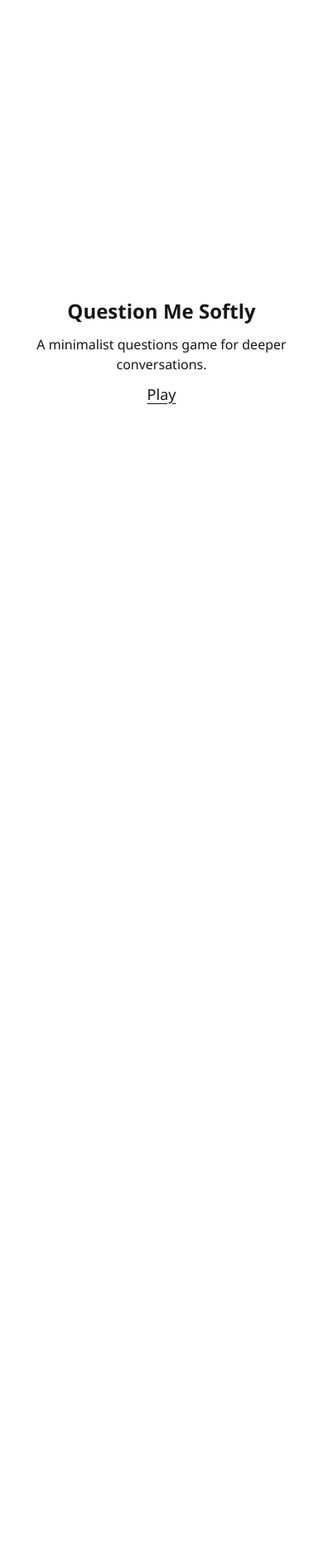
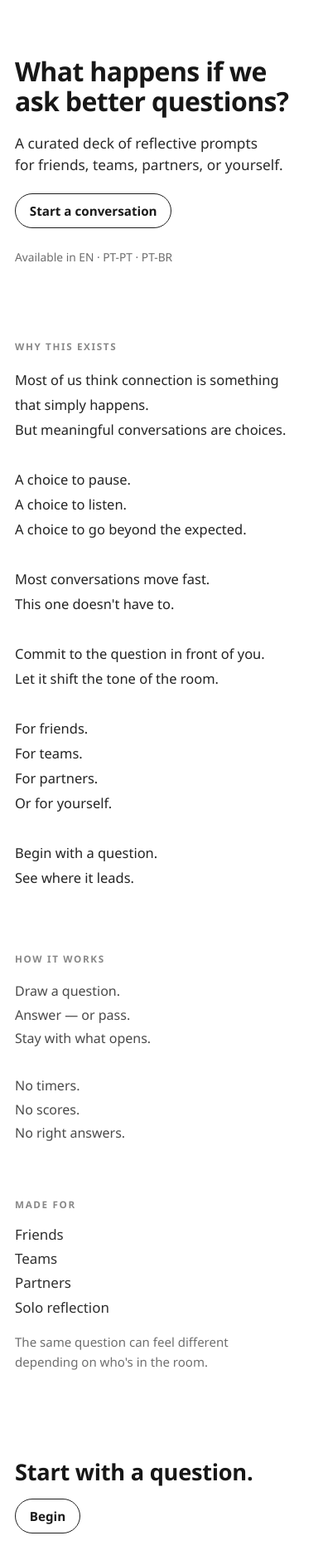
Before and after one commit to carlarsmendes/questionmesoftly_v2, a Next.js app in the folder question-me-softly/: page / in a window 390 px wide. Shown: the top 1886 px of the page at 83% size. Before the commit the page ends 844 px from the top, so only its background shows below. Built offline with nearby package versions, Linux system fonts and the light colour scheme.

Commit message:
feat: implement structured reflective landing page

```diff
--- a/question-me-softly/src/app/page.module.css
+++ b/question-me-softly/src/app/page.module.css
@@ -1,141 +1,131 @@
 .page {
-  --background: #fafafa;
-  --foreground: #fff;
-
-  --text-primary: #000;
-  --text-secondary: #666;
-
-  --button-primary-hover: #383838;
-  --button-secondary-hover: #f2f2f2;
-  --button-secondary-border: #ebebeb;
-
-  display: flex;
-  min-height: 100vh;
-  align-items: center;
-  justify-content: center;
-  font-family: var(--font-geist-sans);
-  background-color: var(--background);
+  min-height: 100svh;
+  max-width: 700px;
+  margin: 0 auto;
+  padding: 72px 24px 88px;
+  font-family: "Avenir Next", Avenir, "Segoe UI", sans-serif;
+  color: #171717;
+  background: #fff;
 }
 
-.main {
+.hero {
   display: flex;
-  min-height: 100vh;
-  width: 100%;
-  max-width: 800px;
   flex-direction: column;
-  align-items: flex-start;
-  justify-content: space-between;
-  background-color: var(--foreground);
-  padding: 120px 60px;
+  gap: 1.25rem;
+  padding-top: 1rem;
+  margin-bottom: 7rem;
 }
 
-.intro {
+.headline {
+  font-size: clamp(2rem, 4.8vw, 3.25rem);
+  line-height: 1.12;
+  font-weight: 650;
+  letter-spacing: -0.02em;
+}
+
+.subhead {
+  font-size: clamp(1.08rem, 2.2vw, 1.38rem);
+  line-height: 1.55;
+  color: #2a2a2a;
+}
+
+.primaryCta {
+  display: inline-flex;
+  width: fit-content;
+  border: 1px solid #1f1f1f;
+  border-radius: 999px;
+  padding: 0.62rem 1.05rem;
+  font-size: 0.95rem;
+  font-weight: 600;
+  color: #1a1a1a;
+  text-decoration: none;
+}
+
+.languages {
+  margin-top: 0.3rem;
+  font-size: 0.86rem;
+  color: #6c6c6c;
+}
+
+.section {
+  margin-bottom: 6.25rem;
+}
+
+.sectionLight {
+  margin-bottom: 5.4rem;
+}
+
+.label {
+  font-size: 0.73rem;
+  letter-spacing: 0.14em;
+  color: #888;
+  margin-bottom: 1.1rem;
+  font-weight: 650;
+}
+
+.body {
+  text-align: left;
+  line-height: 1.82;
+  font-size: clamp(1.03rem, 2.1vw, 1.15rem);
+  color: #232323;
+}
+
+.bodyLight {
+  text-align: left;
+  line-height: 1.78;
+  font-size: clamp(1rem, 2vw, 1.08rem);
+  color: #4a4a4a;
+}
+
+.list {
+  list-style: none;
+  margin: 0;
+  padding: 0;
+  display: grid;
+  gap: 0.38rem;
+  font-size: 1.06rem;
+  color: #2e2e2e;
+}
+
+.note {
+  margin-top: 1.15rem;
+  color: #6f6f6f;
+  line-height: 1.62;
+  font-size: 0.94rem;
+}
+
+.finalCta {
+  margin-top: 8.6rem;
   display: flex;
   flex-direction: column;
-  align-items: flex-start;
-  text-align: left;
-  gap: 24px;
+  gap: 1rem;
 }
 
-.intro h1 {
-  max-width: 320px;
-  font-size: 40px;
-  font-weight: 600;
-  line-height: 48px;
-  letter-spacing: -2.4px;
-  text-wrap: balance;
-  color: var(--text-primary);
+.finalLine {
+  font-size: clamp(1.7rem, 3.8vw, 2.3rem);
+  line-height: 1.2;
+  letter-spacing: -0.01em;
+  font-weight: 650;
 }
 
-.intro p {
-  max-width: 440px;
-  font-size: 18px;
-  line-height: 32px;
-  text-wrap: balance;
-  color: var(--text-secondary);
+@media (max-width: 640px) {
+  .page {
+    padding: 52px 18px 68px;
   }
 
-.intro a {
-  font-weight: 500;
-  color: var(--text-primary);
+  .hero {
+    margin-bottom: 5.7rem;
   }
 
-.ctas {
-  display: flex;
-  flex-direction: row;
-  width: 100%;
-  max-width: 440px;
-  gap: 16px;
-  font-size: 14px;
+  .section {
+    margin-bottom: 4.7rem;
   }
 
-.ctas a {
-  display: flex;
-  justify-content: center;
-  align-items: center;
-  height: 40px;
-  padding: 0 16px;
-  border-radius: 128px;
-  border: 1px solid transparent;
-  transition: 0.2s;
-  cursor: pointer;
-  width: fit-content;
-  font-weight: 500;
+  .sectionLight {
+    margin-bottom: 4rem;
   }
 
-a.primary {
-  background: var(--text-primary);
-  color: var(--background);
-  gap: 8px;
-}
-
-a.secondary {
-  border-color: var(--button-secondary-border);
-}
-
-/* Enable hover only on non-touch devices */
-@media (hover: hover) and (pointer: fine) {
-  a.primary:hover {
-    background: var(--button-primary-hover);
-    border-color: transparent;
-  }
-
-  a.secondary:hover {
-    background: var(--button-secondary-hover);
-    border-color: transparent;
+  .finalCta {
+    margin-top: 6.5rem;
   }
 }
-
-@media (max-width: 600px) {
-  .main {
-    padding: 48px 24px;
-  }
-
-  .intro {
-    gap: 16px;
-  }
-
-  .intro h1 {
-    font-size: 32px;
-    line-height: 40px;
-    letter-spacing: -1.92px;
-  }
-}
-
-@media (prefers-color-scheme: dark) {
-  .logo {
-    filter: invert();
-  }
-
-  .page {
-    --background: #000;
-    --foreground: #000;
-
-    --text-primary: #ededed;
-    --text-secondary: #999;
-
-    --button-primary-hover: #ccc;
-    --button-secondary-hover: #1a1a1a;
-    --button-secondary-border: #1a1a1a;
-  }
-}
--- a/question-me-softly/src/app/page.tsx
+++ b/question-me-softly/src/app/page.tsx
@@ -1,34 +1,82 @@
 import Link from "next/link";
+import styles from "./page.module.css";
 
 export default function Home() {
   return (
-    <main
-      style={{
-        minHeight: "100svh",
-        display: "flex",
-        flexDirection: "column",
-        alignItems: "center",
-        justifyContent: "center",
-        gap: "0.75rem",
-        padding: "1.25rem",
-        fontFamily: "Montserrat, 'Avenir Next', Avenir, 'Segoe UI', sans-serif",
-        textAlign: "center",
-      }}
-    >
-      <h1 style={{ fontSize: "1.5rem", fontWeight: 700 }}>Question Me Softly</h1>
-      <p style={{ maxWidth: "34ch", lineHeight: 1.5 }}>
-        A minimalist questions game for deeper conversations.
-      </p>
-      <Link
-        href="/play"
-        style={{
-          fontSize: "1.125rem",
-          textDecoration: "underline",
-          textUnderlineOffset: "0.2em",
-        }}
-      >
-        Play
-      </Link>
+    <main className={styles.page}>
+      <section className={styles.hero}>
+        <h1 className={styles.headline}>What happens if we ask better questions?</h1>
+        <p className={styles.subhead}>
+          A curated deck of reflective prompts
+          <br />
+          for friends, teams, partners, or yourself.
+        </p>
+        <Link href="/play" className={styles.primaryCta}>
+          Start a conversation
+        </Link>
+        <p className={styles.languages}>Available in EN · PT-PT · PT-BR</p>
+      </section>
+
+      <section className={styles.section}>
+        <p className={styles.label}>WHY THIS EXISTS</p>
+        <div className={styles.body}>
+          <p>Most of us think connection is something that simply happens.</p>
+          <p>But meaningful conversations are choices.</p>
+          <br />
+          <p>A choice to pause.</p>
+          <p>A choice to listen.</p>
+          <p>A choice to go beyond the expected.</p>
+          <br />
+          <p>Most conversations move fast.</p>
+          <p>This one doesn&apos;t have to.</p>
+          <br />
+          <p>Commit to the question in front of you.</p>
+          <p>Let it shift the tone of the room.</p>
+          <br />
+          <p>For friends.</p>
+          <p>For teams.</p>
+          <p>For partners.</p>
+          <p>Or for yourself.</p>
+          <br />
+          <p>Begin with a question.</p>
+          <p>See where it leads.</p>
+        </div>
+      </section>
+
+      <section className={styles.sectionLight}>
+        <p className={styles.label}>HOW IT WORKS</p>
+        <div className={styles.bodyLight}>
+          <p>Draw a question.</p>
+          <p>Answer — or pass.</p>
+          <p>Stay with what opens.</p>
+          <br />
+          <p>No timers.</p>
+          <p>No scores.</p>
+          <p>No right answers.</p>
+        </div>
+      </section>
+
+      <section className={styles.sectionLight}>
+        <p className={styles.label}>MADE FOR</p>
+        <ul className={styles.list}>
+          <li>Friends</li>
+          <li>Teams</li>
+          <li>Partners</li>
+          <li>Solo reflection</li>
+        </ul>
+        <p className={styles.note}>
+          The same question can feel different
+          <br />
+          depending on who&apos;s in the room.
+        </p>
+      </section>
+
+      <section className={styles.finalCta}>
+        <h2 className={styles.finalLine}>Start with a question.</h2>
+        <Link href="/play" className={styles.primaryCta}>
+          Begin
+        </Link>
+      </section>
     </main>
   );
 }
```
Lines whose indentation alone changed are shown as unchanged.
